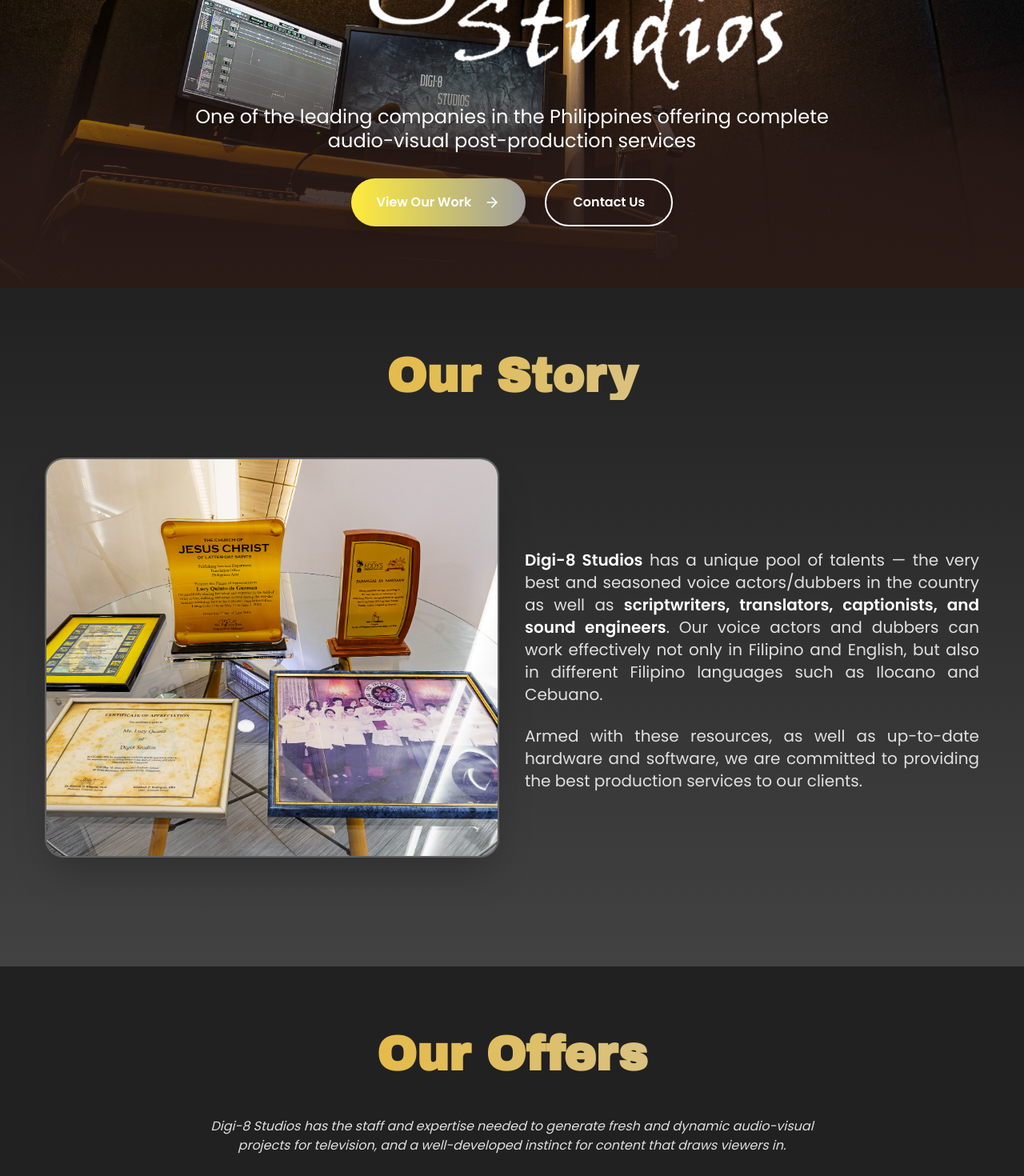
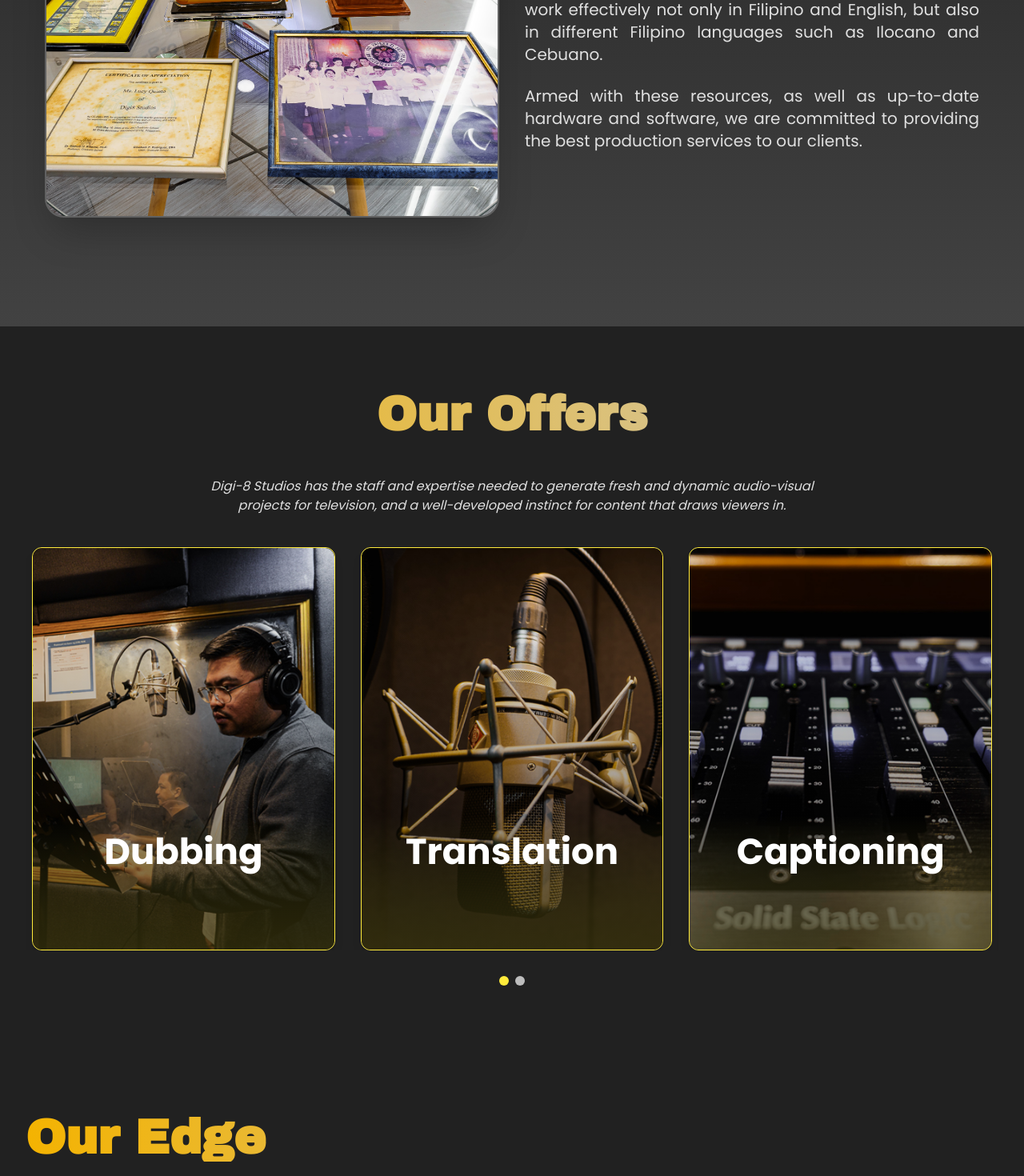
Before and after one commit to CSaguinsin/Digi8, a Next.js app: page / in a window 1280 px wide. Shown: the part 440-1910 px from the top of the page at 80% size. Built offline with nearby package versions, Linux system fonts and the light colour scheme.

Commit message:
Revisions

```diff
--- a/src/app/components/HeroSection.tsx
+++ b/src/app/components/HeroSection.tsx
@@ -13,10 +13,10 @@
                 {/* Gradient overlay - responsive */}
                 <div className="absolute inset-x-0 bottom-0 h-[50%] md:h-[40%] bg-gradient-to-t from-[#2B1B17] via-[#2B1B17]/80 to-transparent z-10" />
 
-                {/* Navbar with mobile padding */}
+                {/* Navbar with mobile padding
                 <div className="sticky top-0 z-50">
                     <Navbar />
-                </div>
+                </div> */}
 
                 {/* Hero content with vertical spacing */}
                 <div className="relative z-20  md:pt-24 lg:pt-28 pt-[8rem]">
--- a/src/app/components/Our_Story.tsx
+++ b/src/app/components/Our_Story.tsx
@@ -3,6 +3,7 @@
 import { useState, useEffect } from "react";
 import Image from "next/image";
 import { motion, AnimatePresence } from "framer-motion";
+import Navbar from "../components/Navbar";
 
 export default function OurStory() {
   const images = [
@@ -23,6 +24,10 @@
   }, [images.length]);
 
   return (
+    <>
+                    <div className="sticky top-0 z-50">
+                    <Navbar />
+                </div>
     <section id="about" className="bg-gradient-to-b from-gray-900 to-gray-800 py-12 sm:py-16 lg:py-20 px-4 sm:px-6 lg:px-8">
       <motion.h1
         className="text-center font-bold font-archivo-black text-3xl sm:text-4xl lg:text-6xl bg-gradient-to-r from-[#F4B301DB]/100 to-[#CACACA]/100 bg-clip-text text-transparent mb-8 sm:mb-12"
@@ -106,5 +111,6 @@
         </div>
       </div>
     </section>
+    </>
   );
 }
--- a/src/app/page.tsx
+++ b/src/app/page.tsx
@@ -13,13 +13,12 @@
 export default function Home() {
   return (
     <>
-        <HeroSection />
         <OurStory />
         <OurOffers />
+        <OurEdge />
+        <Studio />
         <Client_Partners />
-        <Studio />
         <Testimonials />
-        <OurEdge />
         <ContactUs />
         <Footer />
     </>
```
